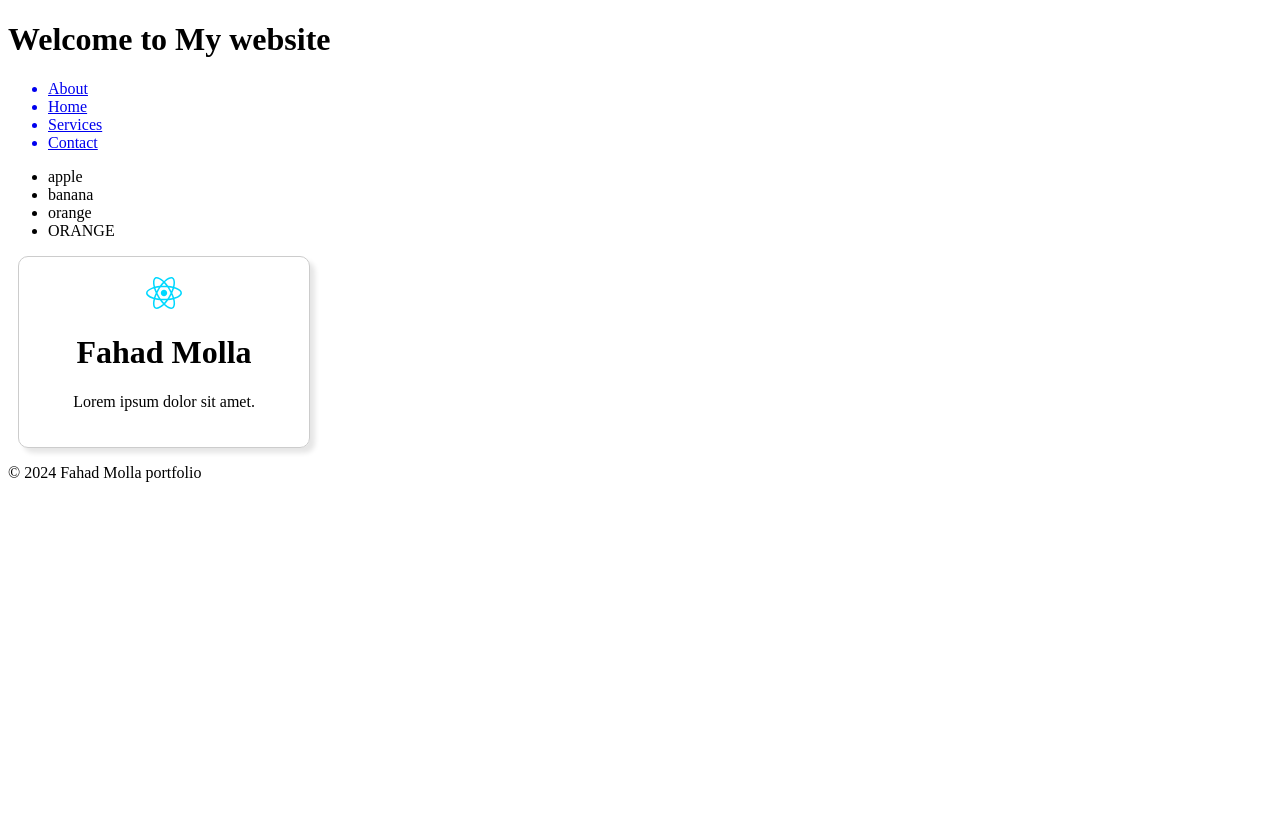
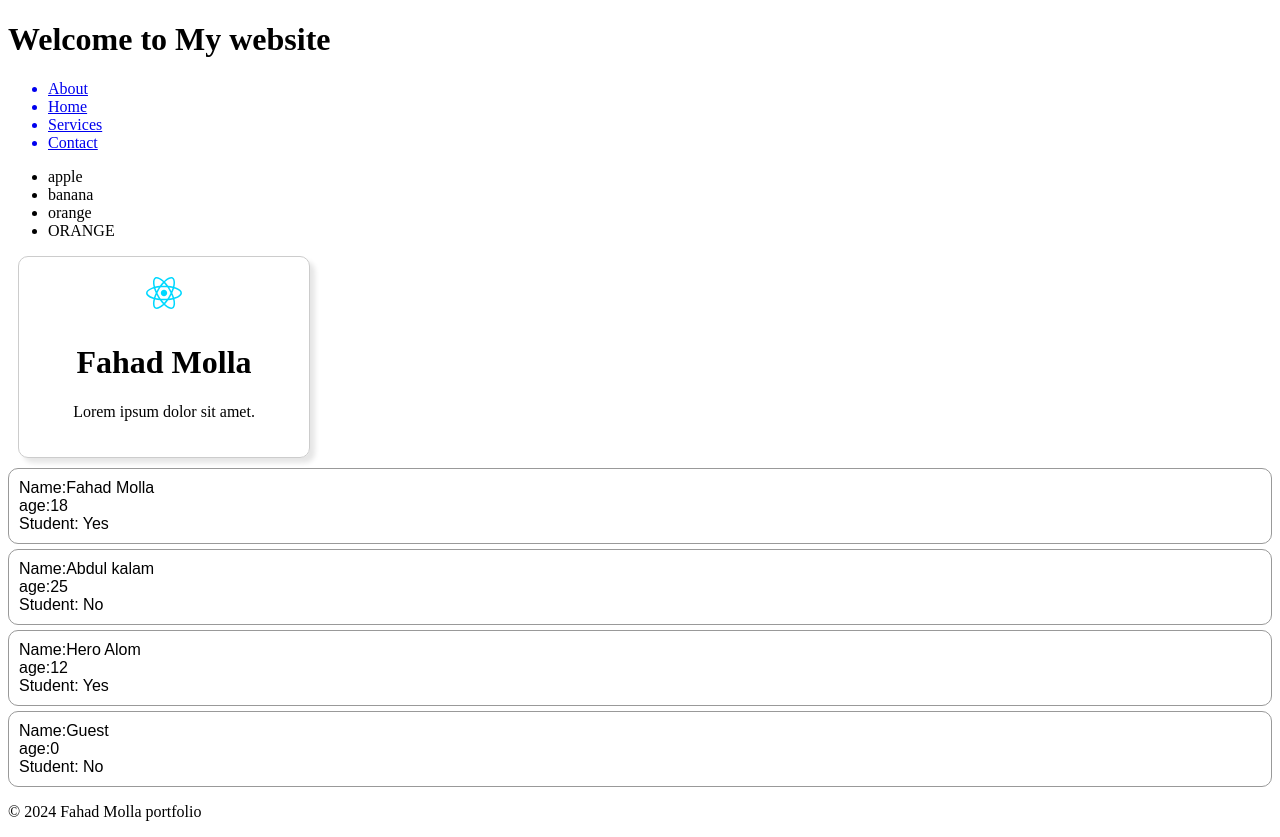
Before and after one commit to AlFahad47/react-basics-practice, a React (Vite) app: page / in a window 1280 px wide. Before the commit the page ends 800 px from the top, so only its background shows below. Built offline with nearby package versions, Linux system fonts and the light colour scheme.

Commit message:
student card done

```diff
--- a/package.json
+++ b/package.json
@@ -10,6 +10,7 @@
     "preview": "vite preview"
   },
   "dependencies": {
+    "prop-types": "^15.8.1",
     "react": "^18.3.1",
     "react-dom": "^18.3.1"
   },
--- a/src/App.jsx
+++ b/src/App.jsx
@@ -2,6 +2,7 @@
 import Footer from './Footer'
 import Food from './Food'
 import Card from './Card'
+import Student from './Student'
 function App() {
 
   return (
@@ -9,6 +10,10 @@
     <Header/>
     <Food/>
     <Card/>
+    <Student age={18} isStudent={true} name="Fahad Molla" />
+    <Student age="25" isStudent={false} name="Abdul kalam" />
+    <Student age={12} isStudent={true} name="Hero Alom" />
+    <Student/>
     <Footer/>
     </>
   )
--- a/src/Card.jsx
+++ b/src/Card.jsx
@@ -4,7 +4,7 @@
 const Card = () => {
   return (
     <div className='card'>
-        <img src={profilePic}></img>
+        <img className='card-image' src={profilePic}></img>
         <h1>Fahad Molla</h1>
         <p>Lorem ipsum dolor sit amet.</p>
     </div>
--- /dev/null
+++ b/src/Student.jsx
@@ -0,0 +1,25 @@
+import React from 'react'
+import Proptypes from 'prop-types'
+
+const Student = (props) => {
+  return (
+    <div className='student'>
+        <p>Name:{props.name}</p>
+        <p>age:{props.age}</p>
+        <p>Student: {props.isStudent? "Yes": "No"}</p>
+    </div>
+  )
+}
+
+Student.prototype= {
+    name:Proptypes.string,
+    age:Proptypes.number,
+    isStudent:Proptypes.bool,
+}
+Student.defaultProps = {
+    name:"Guest",
+    age:0,
+    isStudent:false,
+}
+
+export default Student
--- a/src/index.css
+++ b/src/index.css
@@ -12,3 +12,14 @@
     height: auto;
     margin-bottom: 10px;
 }
+.student{
+    font-family: Arial, Helvetica, sans-serif;
+    border: 1px solid hsla(0, 0%, 50%, 0.8);
+    font-size: 1em;
+    padding: 10px;
+    border-radius: 10px;
+    margin: 5px 0px;
+}
+.student p{
+    margin: 0;
+}
```
Also changed, not shown: 1 other file (tests, documents, lock files or other folders).
